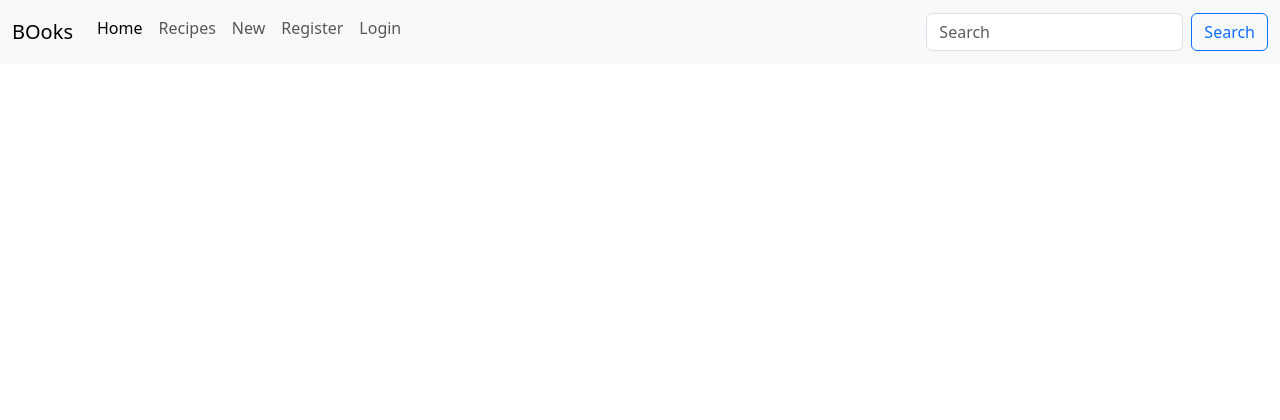
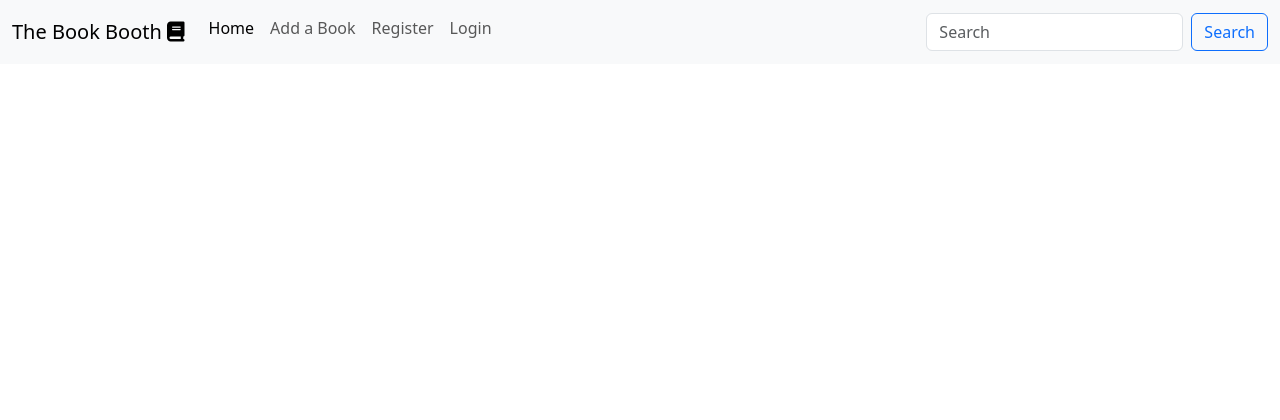
Before and after one commit to hiboibrahim/thebookbooth1, a Django app: page / in a window 1280 px wide. Shown: the top 420 px of the page. Run offline with Django 3.2, Linux system fonts and the light colour scheme; some libraries are stand-ins or nearby versions.

Commit message:
install crispy-forms and crispy-bootstrap5 and create a form to add a book.

```diff
--- a/books/models.py
+++ b/books/models.py
@@ -25,7 +25,8 @@ class Book(models.Model):
         Genre, null=False, blank=False, on_delete=models.CASCADE)
     language = models.ForeignKey(
         Language, null=False, blank=False, on_delete=models.CASCADE)
-    summary = models.CharField(max_length=300, null=False, blank=False)
+    excerpt = models.CharField(max_length=300, null=False, blank=False)
+    status = models.CharField(max_length=300, null=False, blank=False)
 
     def __str__(self):
         return self.title
--- a/books/templates/books/add_book.html
+++ b/books/templates/books/add_book.html
@@ -1,5 +1,6 @@
 {% extends 'base.html' %}
 {% block title %}Add a Book {% endblock %}
+
 {% block content %}
 <div class="container">
     <form method="post" enctype="multipart/form-data" class="p-2 form">
--- a/books/urls.py
+++ b/books/urls.py
@@ -1,5 +1,5 @@
 from django.urls import path
-from .views import AddBook
+from .views import AddBook, BookList
 
 
 urlpatterns = [
--- a/books/views.py
+++ b/books/views.py
@@ -5,17 +5,18 @@ from django.contrib.auth.mixins import LoginRequiredMixin
 from django.contrib.auth.decorators import permission_required
 from django.utils.decorators import method_decorator
 from django.http import HttpResponseRedirect
+from django.views.generic import CreateView, ListView
 
 
 # Create your views here.
 
 class AddBook(LoginRequiredMixin, CreateView):
     template_name = 'books/add_book.html'
-    model = Books
+    model = Book
     form_class = BookForm
     success_url = '/books'
 
-    @method_decorator(permission_required('books.add_book', raise_exception=True))
+    @method_decorator(permission_required('book.add_book', raise_exception=True))
     def dispatch(self, *args, **kwargs):
         try:
             return super().dispatch(*args, **kwargs)
--- a/myproject/urls.py
+++ b/myproject/urls.py
@@ -19,6 +19,7 @@ from django.urls import path, include
 urlpatterns = [
     path('admin/', admin.site.urls),
     path('', include('home.urls')),
-        path('accounts/', include('allauth.urls')),
+    path('accounts/', include('allauth.urls')),
+    path('books/', include ('books.urls'))
 
 ]
--- a/requirements.txt
+++ b/requirements.txt
@@ -1,9 +1,11 @@
 asgiref==3.7.2
 cloudinary==1.36.0
+crispy-bootstrap5==2023.10
 dj-database-url==0.5.0
 dj3-cloudinary-storage==0.0.6
-Django==3.2.23
+Django==4.2.7
 django-allauth==0.58.2
+django-crispy-forms==2.1
 gunicorn==21.2.0
 oauthlib==3.2.2
 psycopg2==2.9.9
--- a/templates/includes/header.html
+++ b/templates/includes/header.html
@@ -5,7 +5,7 @@
     <nav class="navbar navbar-expand-lg bg-light">
         <div class="container-fluid">
         <!-- Logo -->
-          <a class="navbar-brand" href="#">BOoks</a>
+          <a class="navbar-brand" href="#"> The Book Booth <i class="fa-solid fa-book"></i></a>
 
           <button class="navbar-toggler" type="button" data-bs-toggle="collapse" data-bs-target="#navbarNav" aria-controls="navbarNav" aria-expanded="false" aria-label="Toggle navigation">
             <span class="navbar-toggler-icon"></span>
@@ -16,16 +16,12 @@
               <li class="nav-item">
                 <a class="nav-link {% if url_name == 'home' %}active{% endif %}" aria-current="page" href="{% url 'home' %}">Home</a>
               </li>
+
               <li class="nav-item">
-                <a class="nav-link {% if url_name == 'book' %}active{% endif %}" href="{% url 'book' %}">Recipes</a>
-              </li>
-              <li class="nav-item">
-                <a class="nav-link {% if url_name == 'add_book' %}active{% endif %}" href="{% url 'add_book' %}">New</a>
+                <a class="nav-link {% if url_name == 'add_book' %}active{% endif %}" href="{% url 'add_book' %}">Add a Book</a>
               </li>
               {% if request.user.is_authenticated %}
-              <li class="nav-item">
-                <a class="nav-link {% if url_name == 'profile' %}active{% endif %}" href="{% url 'profile' request.user.id %}">Profile</a>
-              </li>
+
               <li class="nav-item">
                 <a class="nav-link {% if url_name == 'accounts_logout' %}active{% endif %}" href="/accounts/logout/">Logout</a>
               </li>
```
Also changed, not shown: books/forms.py (+3 -4 lines), myproject/settings.py (+8 -1 lines).
